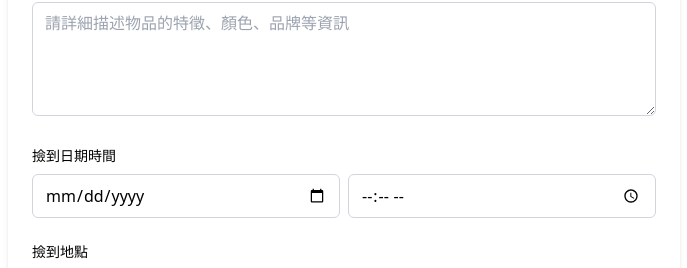
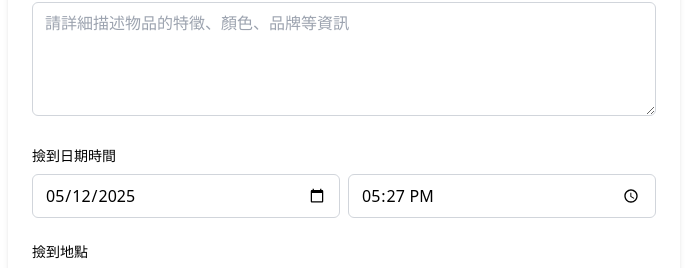
Before and after one commit to YuanWang08/LOFO-Flatform, a Nuxt app in the folder frontend/: page /submit/item in a window 1280 px wide. Shown: the part 750-1018 px from the top of the page, without its empty margins (296-983 px from the left). Built offline with nearby package versions, Linux system fonts and the light colour scheme.

Commit message:
feat: 新增 onMounted 生命週期鉤子以設置預設日期和時間

```diff
--- a/frontend/pages/submit/food.vue
+++ b/frontend/pages/submit/food.vue
@@ -160,7 +160,7 @@
 </template>
 
 <script setup>
-import { ref, computed } from "vue";
+import { ref, computed, onMounted } from "vue";
 import { useRoute } from "vue-router";
 import { Upload, MapPin, Loader2, Package, Utensils } from "lucide-vue-next";
 
@@ -177,6 +177,22 @@
 const isSubmitting = ref(false);
 const previewImage = ref(null);
 const requireReservation = ref(true);
+
+// 設置預設日期時間為當前時間
+onMounted(() => {
+  // 獲取當前日期和時間
+  const now = new Date();
+
+  // 格式化為 datetime-local 輸入框所需的格式 (YYYY-MM-DDThh:mm)
+  const year = now.getFullYear();
+  const month = String(now.getMonth() + 1).padStart(2, "0");
+  const day = String(now.getDate()).padStart(2, "0");
+  const hours = String(now.getHours()).padStart(2, "0");
+  const minutes = String(now.getMinutes()).padStart(2, "0");
+
+  // 設置為默認值
+  expiry.value = `${year}-${month}-${day}T${hours}:${minutes}`;
+});
 
 const handleImageChange = (e) => {
   const file = e.target.files?.[0];
--- a/frontend/pages/submit/item.vue
+++ b/frontend/pages/submit/item.vue
@@ -273,7 +273,7 @@
 </template>
 
 <script setup>
-import { ref, computed } from "vue";
+import { ref, computed, onMounted } from "vue";
 import { useRoute, useRouter } from "vue-router";
 import { useRuntimeConfig, useCookie } from "#app";
 import {
@@ -314,6 +314,25 @@
 
 const isSubmitting = ref(false);
 const previewImage = ref(null);
+
+// 設置預設日期時間為當前時間
+onMounted(() => {
+  // 獲取當前日期和時間
+  const now = new Date();
+
+  // 格式化日期為 YYYY-MM-DD 格式
+  const year = now.getFullYear();
+  const month = String(now.getMonth() + 1).padStart(2, "0");
+  const day = String(now.getDate()).padStart(2, "0");
+
+  // 格式化時間為 HH:MM 格式
+  const hours = String(now.getHours()).padStart(2, "0");
+  const minutes = String(now.getMinutes()).padStart(2, "0");
+
+  // 設置為默認值
+  date.value = `${year}-${month}-${day}`;
+  time.value = `${hours}:${minutes}`;
+});
 
 // 關鍵字處理函數
 const addKeyword = () => {
```
